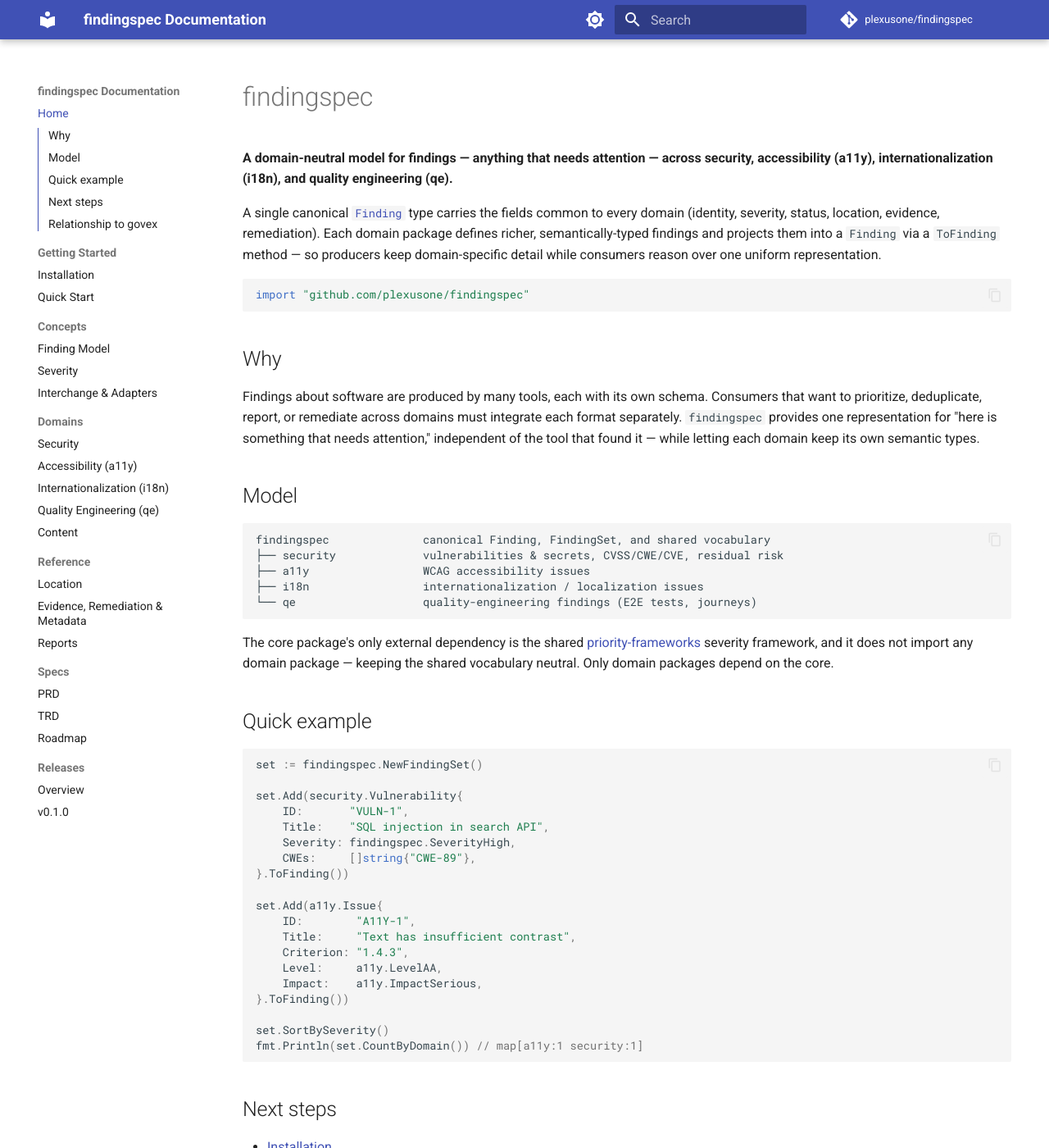
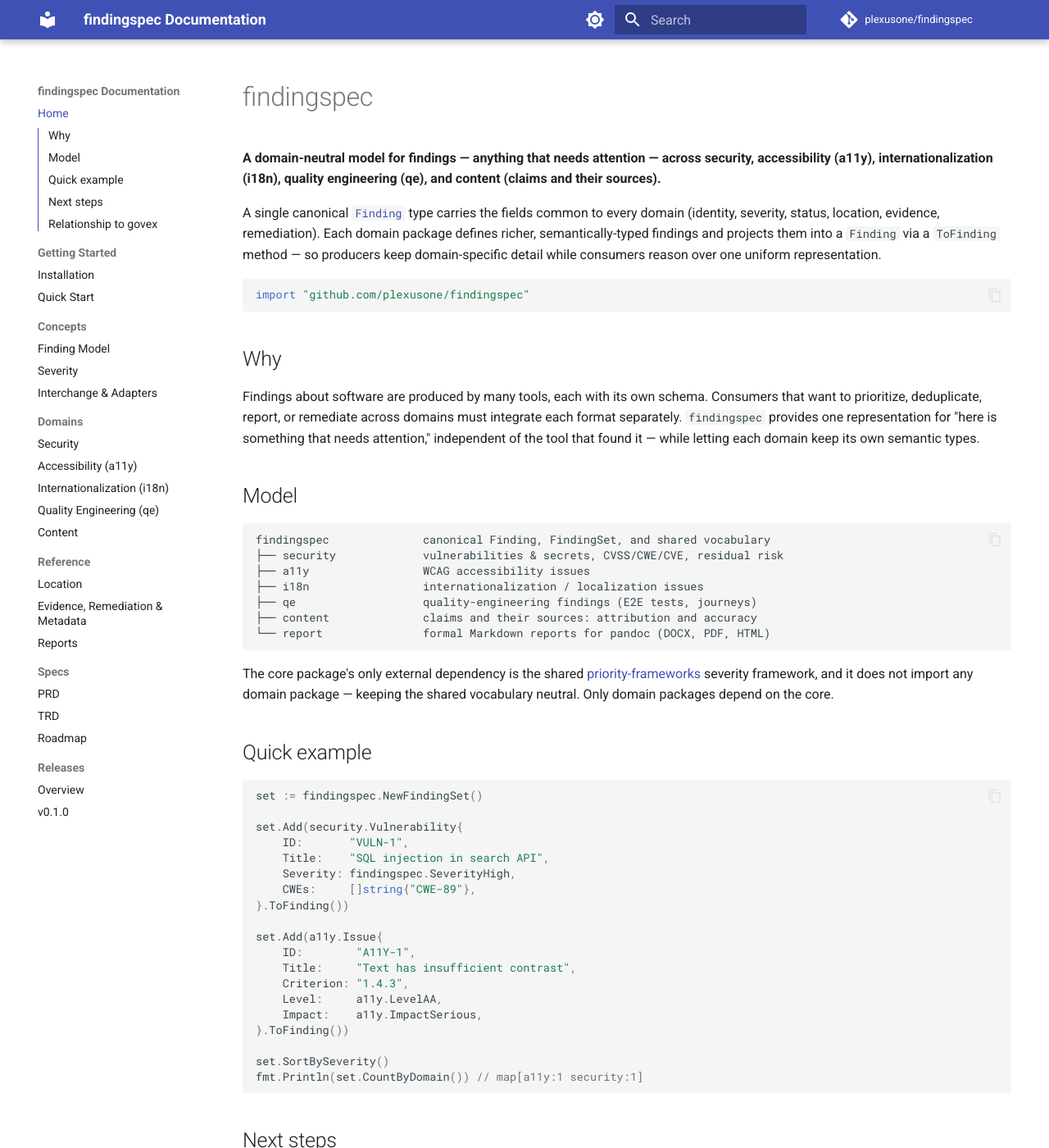
Before and after one commit to plexusone/findingspec, an MkDocs documentation site: the page built from docs/index.md, in a window 1280 px wide and 1400 px high. Shown: the whole window at 82% size. Built offline with MkDocs 1.6.1 and Material for MkDocs 9.7.7, drawn with Linux system fonts in a browser that asks for light colours; comment, search, counter and statistics services are not loaded.

Commit message:
docs: list the content domain in the README, package docs and guides
Co-Authored-By: Claude Opus 5.5 <noreply@anthropic.com>

````diff
--- a/docs/index.md
+++ b/docs/index.md
@@ -1,8 +1,8 @@
 # findingspec
 
 **A domain-neutral model for findings — anything that needs attention — across
-security, accessibility (a11y), internationalization (i18n), and quality
-engineering (qe).**
+security, accessibility (a11y), internationalization (i18n), quality
+engineering (qe), and content (claims and their sources).**
 
 A single canonical [`Finding`](concepts/finding-model.md) type carries the fields
 common to every domain (identity, severity, status, location, evidence,
@@ -29,7 +29,9 @@ findingspec              canonical Finding, FindingSet, and shared vocabulary
 ├── security             vulnerabilities & secrets, CVSS/CWE/CVE, residual risk
 ├── a11y                 WCAG accessibility issues
 ├── i18n                 internationalization / localization issues
-└── qe                   quality-engineering findings (E2E tests, journeys)
+├── qe                   quality-engineering findings (E2E tests, journeys)
+├── content              claims and their sources: attribution and accuracy
+└── report               formal Markdown reports for pandoc (DOCX, PDF, HTML)
 ```
 
 The core package's only external dependency is the shared
@@ -67,7 +69,7 @@ fmt.Println(set.CountByDomain()) // map[a11y:1 security:1]
 - [Quick Start](getting-started/quickstart.md)
 - [Finding Model](concepts/finding-model.md) — the canonical `Finding` and `FindingSet`
 - [Severity](concepts/severity.md) — the shared severity vocabulary
-- Domains: [Security](domains/security.md) · [a11y](domains/a11y.md) · [i18n](domains/i18n.md) · [qe](domains/qe.md)
+- Domains: [Security](domains/security.md) · [a11y](domains/a11y.md) · [i18n](domains/i18n.md) · [qe](domains/qe.md) · [content](domains/content.md)
 
 ## Relationship to govex
 
````
Also changed, not shown: README.md (+22 -0 lines), docs/concepts/finding-model.md (+3 -2 lines), docs/getting-started/quickstart.md (+1 -1 lines), 1 other file.
